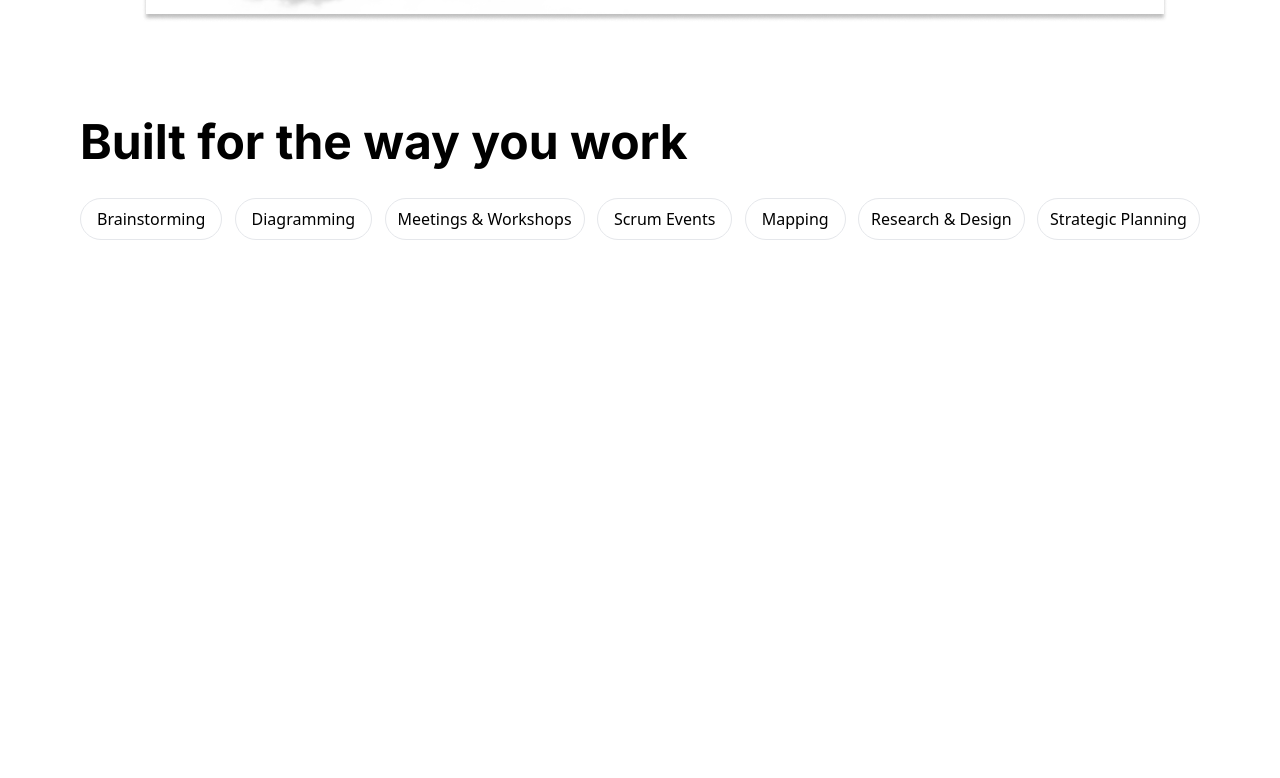
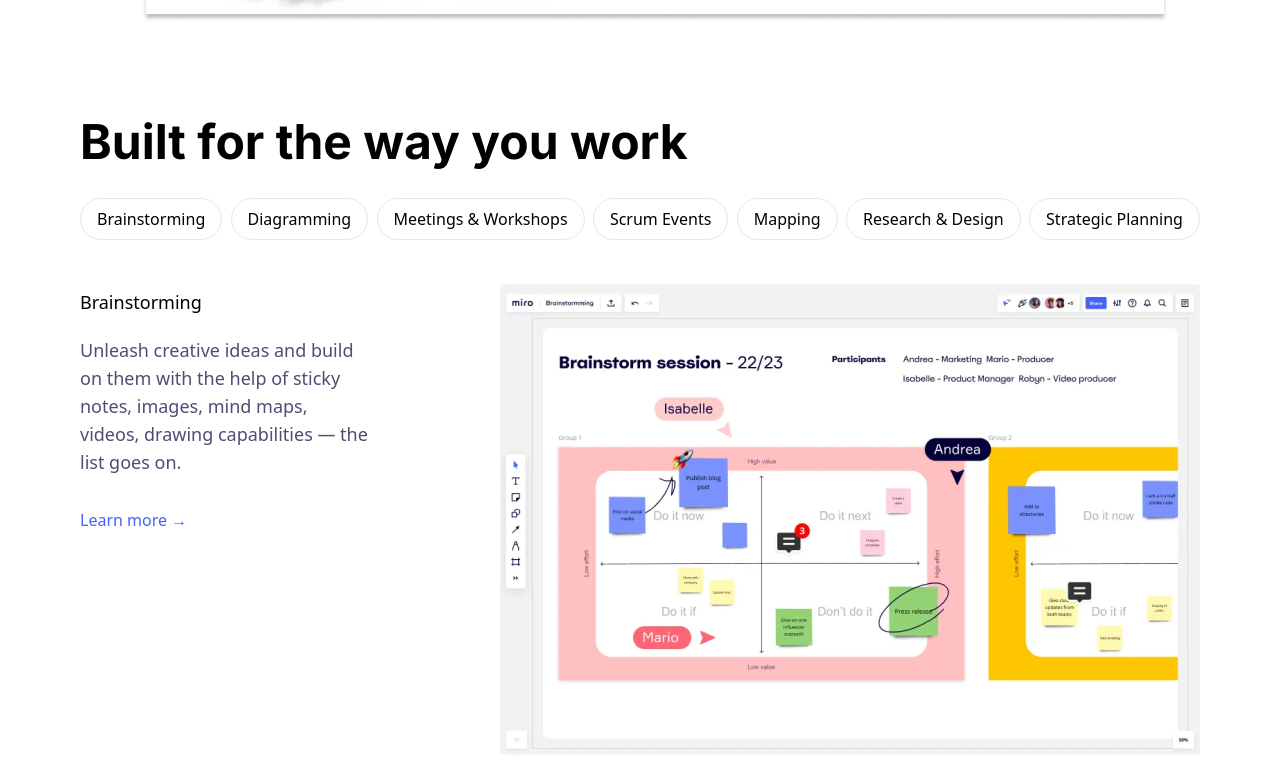
Before and after one commit to jibonrahaman/Miro-Assignment, a React (Vite) app: page / in a window 1280 px wide. Shown: the part 2784-3562 px from the top of the page. Before the commit the page ends 3024 px from the top, so only its background shows below. Built offline with nearby package versions, Linux system fonts and the light colour scheme.

Commit message:
Built layout design done!

```diff
--- a/src/components/layouts/Built.jsx
+++ b/src/components/layouts/Built.jsx
@@ -1,5 +1,7 @@
  import Heading from '../common/Heading'
  import Flex from '../common/Flex'
+ import Images from '../common/Images'
+ import built from '/images/built.png'
 export default function Built() {
   return (
     <section className=" max-w-container mx-auto  pt-24">
@@ -7,12 +9,20 @@ export default function Built() {
     <Flex className=' justify-between pt-8'>
     <button className=' px-4 py-2 rounded-full bg-transparent hover:bg-gray-300 duration-700 border '>Brainstorming</button>
     <button className=' px-4 py-2 rounded-full bg-transparent hover:bg-gray-300 duration-700 border '>Diagramming</button>
-    <button className=' px-3 py-2 rounded-full bg-transparent hover:bg-gray-300 duration-700 border '>Meetings & Workshops</button>
+    <button className=' px-4 py-2 rounded-full bg-transparent hover:bg-gray-300 duration-700 border '>Meetings & Workshops</button>
     <button className=' px-4 py-2 rounded-full bg-transparent hover:bg-gray-300 duration-700 border '>Scrum Events</button>
     <button className=' px-4 py-2 rounded-full bg-transparent hover:bg-gray-300 duration-700 border '>Mapping</button>
-    <button className=' px-3 py-2 rounded-full bg-transparent hover:bg-gray-300 duration-700 border '>Research & Design</button>
-    <button className=' px-3 py-2 rounded-full bg-transparent hover:bg-gray-300 duration-700 border '>Strategic Planning</button>
+    <button className=' px-4 py-2 rounded-full bg-transparent hover:bg-gray-300 duration-700 border '>Research & Design</button>
+    <button className=' px-4 py-2 rounded-full bg-transparent hover:bg-gray-300 duration-700 border '>Strategic Planning</button>
     </Flex>
+      <Flex className='justify-between pt-5'>
+         <div className=' pt-7'>
+          <h4 className=' text-lg font-medium'>Brainstorming</h4>
+          <p className=' text-lg text-[#504d74] pt-5 pb-8 w-72'>Unleash creative ideas and build on them with the help of sticky notes, images, mind maps, videos, drawing capabilities — the list goes on.</p>
+          <button className=' text-blue font-medium'>Learn more →</button>
+         </div>
+         <Images src={built} alt={built} />
+      </Flex>
     </section>
   )
 }
```
Also changed, not shown: public/images/built.png (added).
